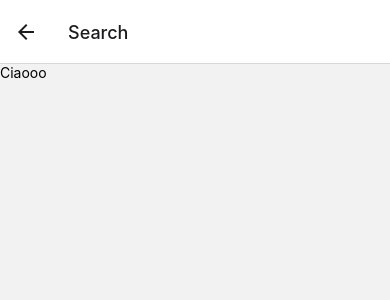
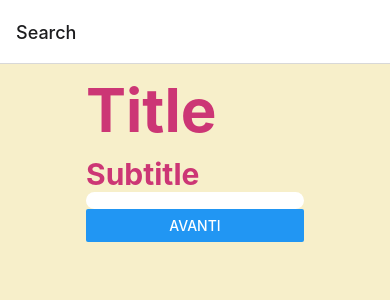
Before and after one commit to Ladirico/pago-pa-stargazers, a React Native app: screen /Search in a window 390 px wide. Shown: the top 300 px of the page. Built offline with nearby package versions, Linux system fonts and the light colour scheme.

Commit message:
passing correctly props

```diff
--- a/App.tsx
+++ b/App.tsx
@@ -9,8 +9,8 @@ const App = () => {
   return (
     <NavigationContainer>
       <Stack.Navigator>
+        <Stack.Screen name="Search" component={SearchPage} />
         <Stack.Screen name="Result" component={ResultPage} />
-        <Stack.Screen name="Search" component={SearchPage} />
       </Stack.Navigator>
     </NavigationContainer>
   );
--- a/src/pages/ResultPage/ResultPage.tsx
+++ b/src/pages/ResultPage/ResultPage.tsx
@@ -4,25 +4,24 @@ import SelectDropdown from 'react-native-select-dropdown';
 import {getAllUserRepos} from '../../services/GithubApis';
 import useDebounce from '../../utils/hooks/useDebounce';
 
-const ResultPage: React.FC = () => {
-  const [repos, setRepos] = useState<Array<string>>([]);
-  const [textInput, setTextInput] = useState<string>('');
-  const debouncedSearchTerm = useDebounce(textInput, 1000);
-
+const ResultPage: React.FC = (props: any) => {
+  // const [repos, setRepos] = useState<Array<string>>([]);
+  // const debouncedSearchTerm = useDebounce(textInput, 1000);
+  console.log('valore passato', props);
   const onChangeText = (text: string) => {
     console.log('text', text);
-    setTextInput(text);
+    // setTextInput(text);
   };
 
-  useEffect(() => {
-    if (debouncedSearchTerm) {
-      getAllUserRepos(debouncedSearchTerm)
-        .then((resp: any) => setRepos(resp.data.map((el: any) => el.full_name)))
-        .catch(err => console.log('err', err));
-    } else {
-      setRepos([]);
-    }
-  }, [debouncedSearchTerm]);
+  // useEffect(() => {
+  //   if (debouncedSearchTerm) {
+  //     getAllUserRepos(debouncedSearchTerm)
+  //       .then((resp: any) => setRepos(resp.data.map((el: any) => el.full_name)))
+  //       .catch(err => console.log('err', err));
+  //   } else {
+  //     setRepos([]);
+  //   }
+  // }, [debouncedSearchTerm]);
 
   return (
     <SafeAreaView>
@@ -33,7 +32,7 @@ const ResultPage: React.FC = () => {
             onChangeText={text => onChangeText(text)}
             style={{padding: 10, borderColor: 'black'}}
           />
-          {textInput && (
+          {/* {textInput && (
             <Text>
               {repos !== [] ? (
                 <SelectDropdown
@@ -52,7 +51,7 @@ const ResultPage: React.FC = () => {
                 <Text>No result</Text>
               )}
             </Text>
-          )}
+          )} */}
         </View>
       </ScrollView>
     </SafeAreaView>
--- a/src/pages/searchPage/SearchPage.tsx
+++ b/src/pages/searchPage/SearchPage.tsx
@@ -1,8 +1,91 @@
-import React from 'react';
-import {Text} from 'react-native';
+import React, {useState} from 'react';
+import {
+  SafeAreaView,
+  ScrollView,
+  Text,
+  TextInput,
+  View,
+  StyleSheet,
+  Button,
+} from 'react-native';
 
-const SearchPage = () => {
-  return <Text>Ciaooo</Text>;
+const SearchPage = ({navigation}: any) => {
+  const [textInput, setTextInput] = useState<string>('');
+
+  const onChangeText = (text: string) => {
+    console.log('text', text);
+    setTextInput(text);
+  };
+
+  const goForward = () => {
+    console.log('eccoci');
+    navigation.navigate('Result', {textInput: textInput});
+  };
+
+  return (
+    <SafeAreaView style={style.container}>
+      <ScrollView>
+        <View>
+          <Text style={style.title}>Title</Text>
+          <Text style={style.subtitle}>Subtitle</Text>
+          <TextInput
+            style={style.input}
+            editable
+            onChangeText={text => onChangeText(text)}
+          />
+          <Button onPress={goForward} title="avanti" />
+        </View>
+      </ScrollView>
+    </SafeAreaView>
+  );
 };
+const style = StyleSheet.create({
+  container: {
+    width: '100%',
+    height: '100%',
+    backgroundColor: '#F7EFCA',
+    alignItems: 'center',
+    justifyContent: 'center',
+  },
+  title: {
+    paddingTop: 10,
+    color: '#cc3675',
+    fontSize: 60,
+    fontWeight: 'bold',
+  },
+  subtitle: {
+    paddingTop: 10,
+    color: '#cc3675',
+    fontSize: 30,
+    fontWeight: 'bold',
+  },
+  inputWrapper: {
+    marginTop: '20px',
+    width: '100%',
+  },
+  input: {
+    backgroundColor: 'white',
+    borderColor: 'black',
+    borderRadius: 10,
+    width: '100%',
+  },
+  container_button: {
+    paddingTop: 20,
+  },
+  button: {
+    backgroundColor: '#cc3675',
+    borderRadius: 10,
+    width: 100,
+    alignSelf: 'center',
+    paddingTop: 4,
+    paddingBottom: 4,
+  },
+  button_text: {
+    color: 'white',
+    fontSize: 24,
+    fontFamily: 'SNORTER PERSONAL USE',
+    alignSelf: 'center',
+  },
+});
 
 export default SearchPage;
```
Also changed, not shown: src/pages/searchPage/SearchPage.css (deleted).
